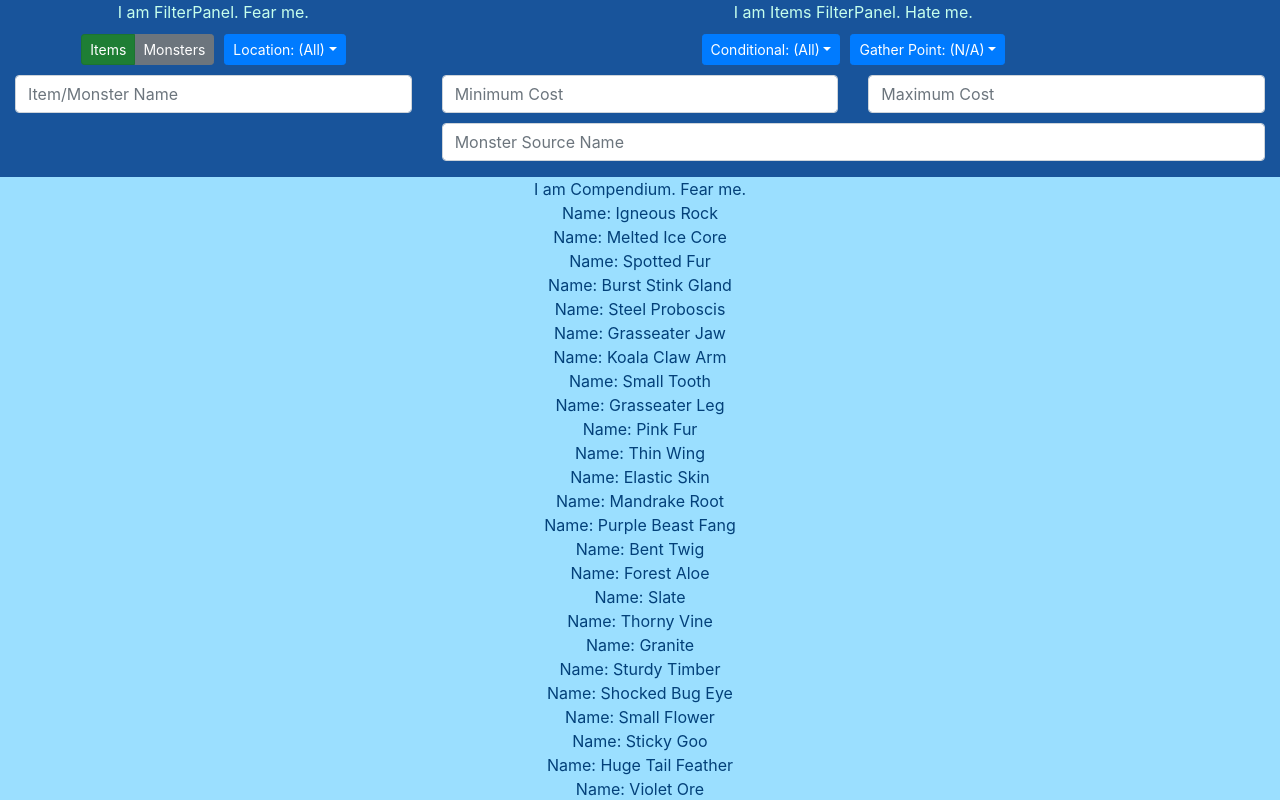
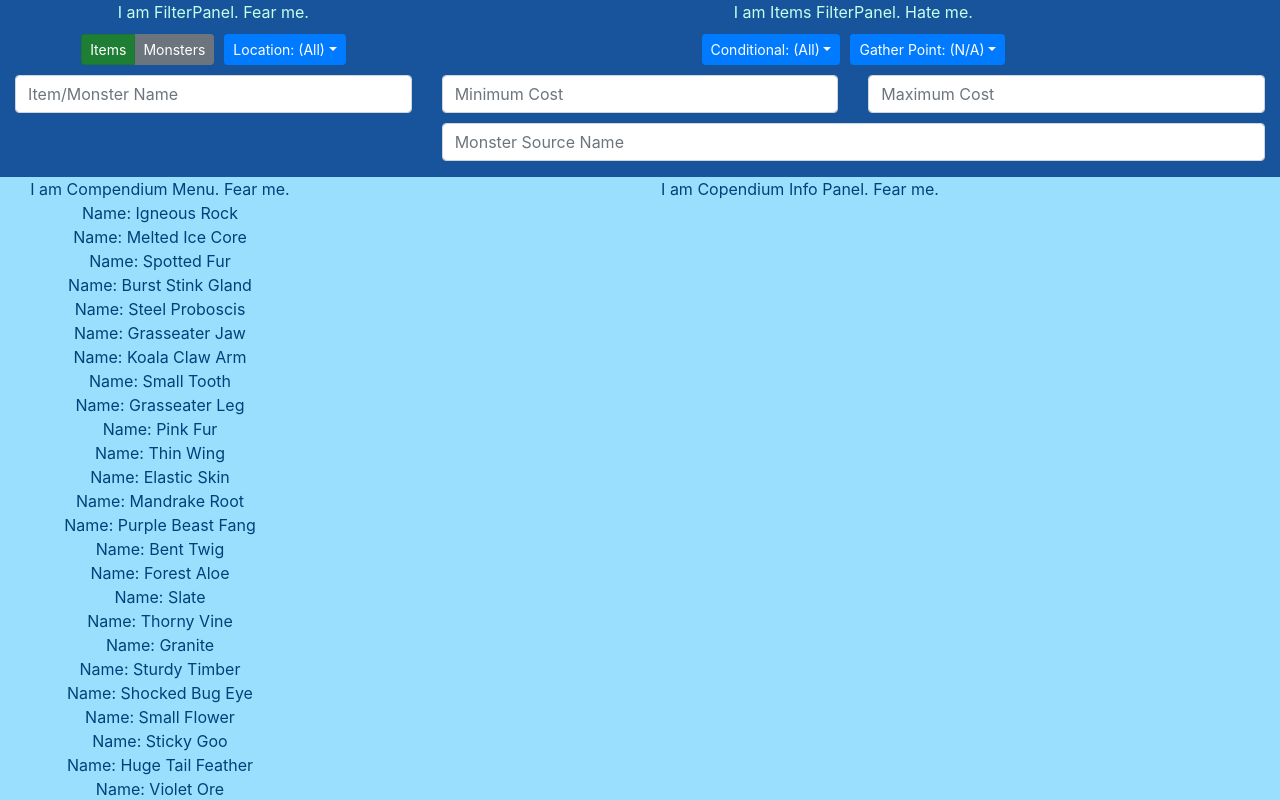
Before and after one commit to aturfah/eon-codex, a React (Create React App) app: page / in a window 1280 px wide. Shown: the top 800 px of the page. Built offline with nearby package versions, Linux system fonts and the light colour scheme.

Commit message:
Make Copendium 2 sections

```diff
--- a/src/Compendium/Compendium.js
+++ b/src/Compendium/Compendium.js
@@ -1,5 +1,9 @@
 import React, {Component} from 'react';
 import './Compendium.css';
+
+import Container from 'react-bootstrap/Container'
+import Col from 'react-bootstrap/Col';
+import Row from 'react-bootstrap/Row';
 
 /**
  * Dropdown element for class selection
@@ -121,10 +125,17 @@ class Compendium extends Component {
     });
 
     return (
-      <div className="Compendium">
-        I am Compendium. Fear me.
-        {doot}
-      </div>
+      <Container fluid={true} className="Compendium">
+        <Row>
+        <Col xs="3">
+            I am Compendium Menu. Fear me.
+            {doot}
+        </Col>
+        <Col xs="9">
+            I am Copendium Info Panel. Fear me.
+        </Col>
+        </Row>
+      </Container>
     );
   }
 }
```
